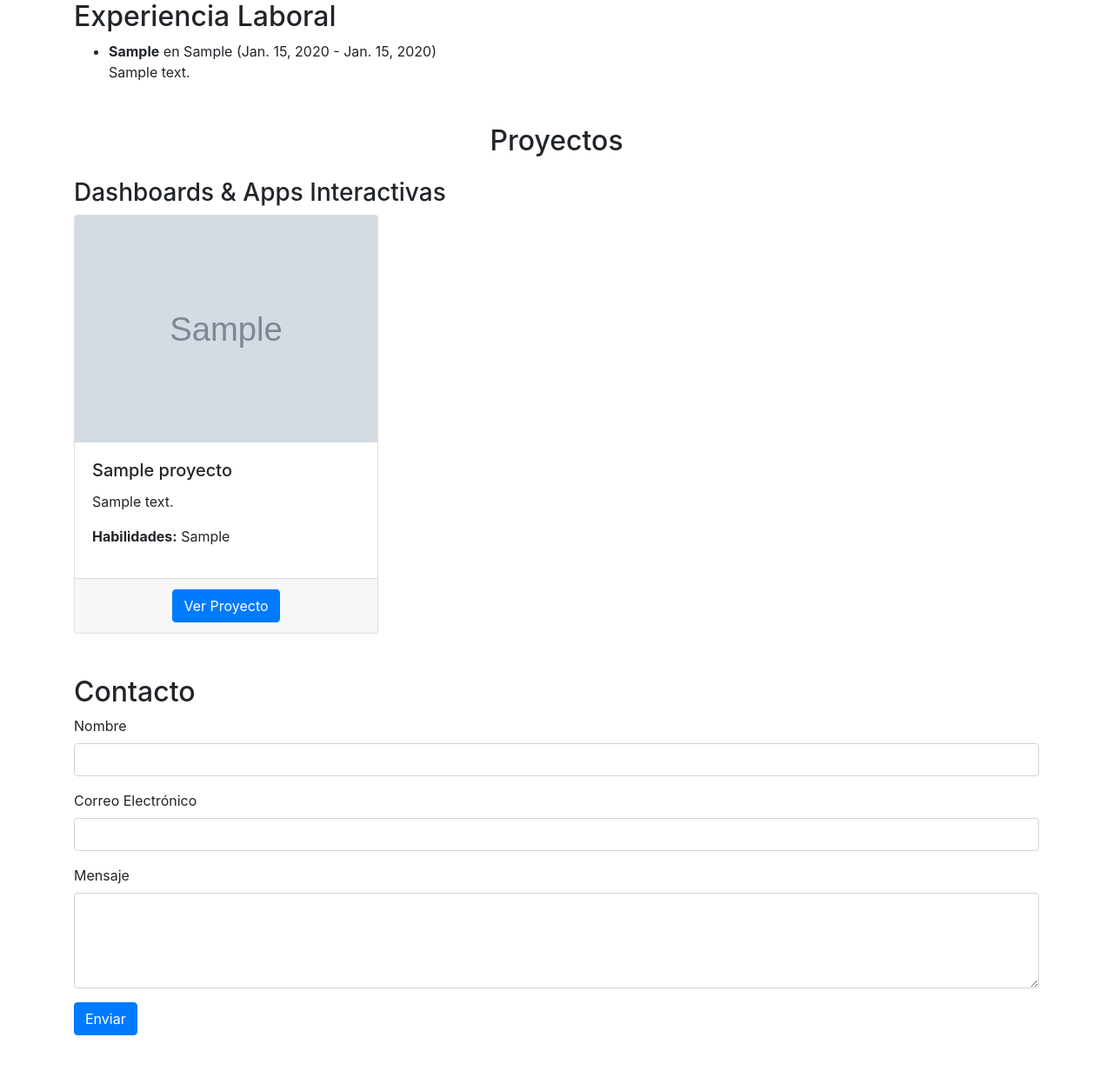
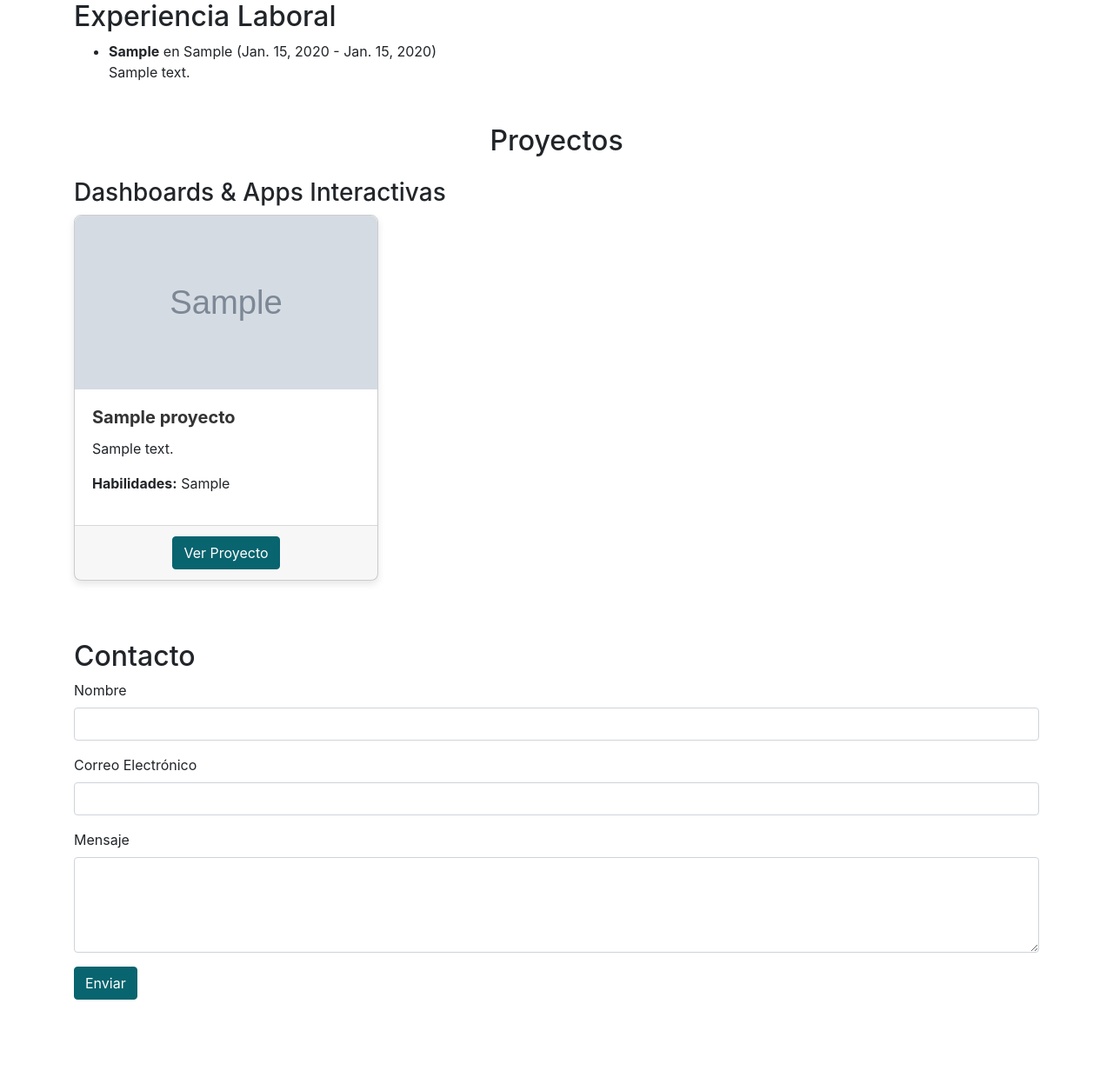
Before and after one commit to 1Dnns/Portafolio, a Django app: page / in a window 1280 px wide. Shown: the part 809-2048 px from the top of the page at 87% size. After the commit the page ends 1959 px from the top, so only its background shows below. Run offline with Django 5.2, Linux system fonts and the light colour scheme; tables that the repository leaves empty hold one stand-in row (values such as "Sample post"); grey boxes marked "Sample" are stand-in pictures; parts of the project's set-up code (start-up, migrations or seed data) failed here and were passed over; some libraries are stand-ins or nearby versions.

Commit message:
backend 3

```diff
--- a/principal/templates/principal/pagina_principal.html
+++ b/principal/templates/principal/pagina_principal.html
@@ -1,3 +1,4 @@
+{% load static %}
 <!DOCTYPE html>
 <html lang="es">
 <head>
@@ -6,6 +7,7 @@
     <title>Página Principal</title>
     <!-- Bootstrap CSS para diseño responsivo -->
     <link rel="stylesheet" href="https://maxcdn.bootstrapcdn.com/bootstrap/4.5.2/css/bootstrap.min.css">
+    <link rel="stylesheet" href="{% static 'css/estilos.css' %}">
 </head>
 <body>
     <!-- Portada -->
@@ -185,5 +187,6 @@
     <script src="https://code.jquery.com/jquery-3.5.1.slim.min.js"></script>
     <script src="https://cdn.jsdelivr.net/npm/@popperjs/core@2.4.4/dist/umd/popper.min.js"></script>
     <script src="https://maxcdn.bootstrapcdn.com/bootstrap/4.5.2/js/bootstrap.min.js"></script>
+    <script src="{% static 'js/scripts.js' %}"></script>
 </body>
 </html>
--- /dev/null
+++ b/static/css/estilos.css
@@ -0,0 +1,60 @@
+/* Estilo general de las cards */
+.card {
+    border: 1px solid #ccc;
+    border-radius: 8px;
+    box-shadow: 0 4px 8px rgba(0, 0, 0, 0.1);
+    transition: transform 0.2s;
+}
+
+/* Hover para efecto de elevación */
+.card:hover {
+    transform: scale(1.05);
+}
+
+/* Imagen dentro de la card */
+.card-img-top {
+    border-top-left-radius: 8px;
+    border-top-right-radius: 8px;
+    max-height: 200px; /* Limitar la altura de la imagen */
+    object-fit: cover; /* Recortar la imagen si es necesario */
+}
+
+/* Título del proyecto */
+.card-title {
+    font-size: 1.25rem;
+    font-weight: bold;
+    color: #333;
+}
+
+/* Botón */
+.btn-primary {
+    background-color: #08646e;
+    border-color: #08646e;
+}
+
+.btn-primary:hover {
+    background-color: #064d52;
+    border-color: #064d52;
+}
+
+/* Contenedor del carrusel */
+.row.flex-nowrap {
+    padding-bottom: 20px;
+    gap: 15px; /* Espacio entre cards */
+}
+
+
+
+/* Scrollbar personalizada */
+.row.flex-nowrap::-webkit-scrollbar {
+    height: 8px; /* Altura de la scrollbar horizontal */
+}
+
+.row.flex-nowrap::-webkit-scrollbar-thumb {
+    background-color: #08646e; /* Color de la scrollbar */
+    border-radius: 4px;
+}
+
+.row.flex-nowrap::-webkit-scrollbar-thumb:hover {
+    background-color: #064d52; /* Color al pasar el mouse */
+}
--- /dev/null
+++ b/static/js/scripts.js
@@ -0,0 +1,12 @@
+document.addEventListener('DOMContentLoaded', function() {
+    // Agregar funcionalidad de desplazamiento a las secciones de proyectos
+    document.querySelectorAll('.row.flex-nowrap').forEach(row => {
+        row.addEventListener('wheel', (e) => {
+            if (e.deltaY > 0) {
+                row.scrollLeft += 100; // Ajusta la cantidad de desplazamiento
+            } else {
+                row.scrollLeft -= 100; // Ajusta la cantidad de desplazamiento
+            }
+        });
+    });
+});
```
